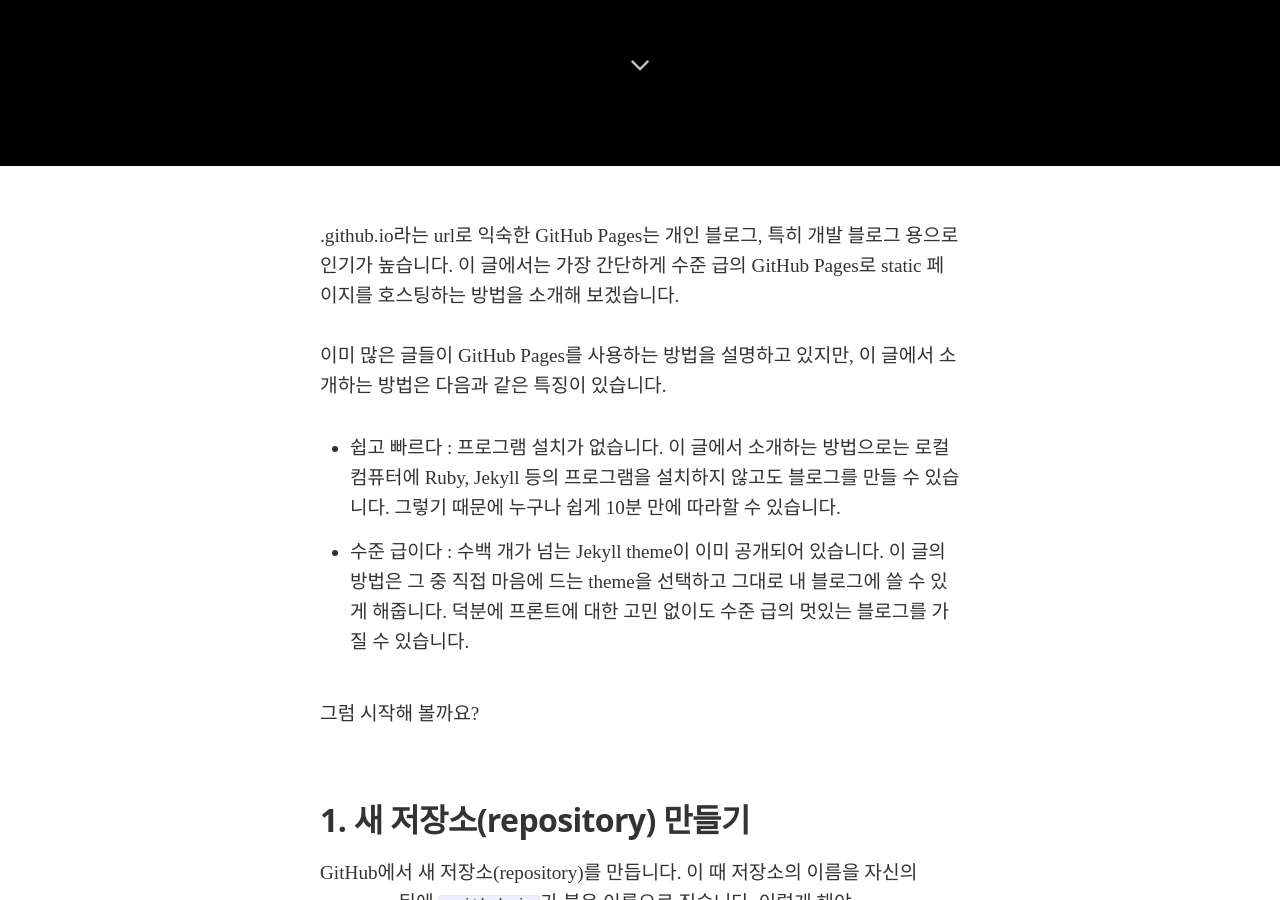
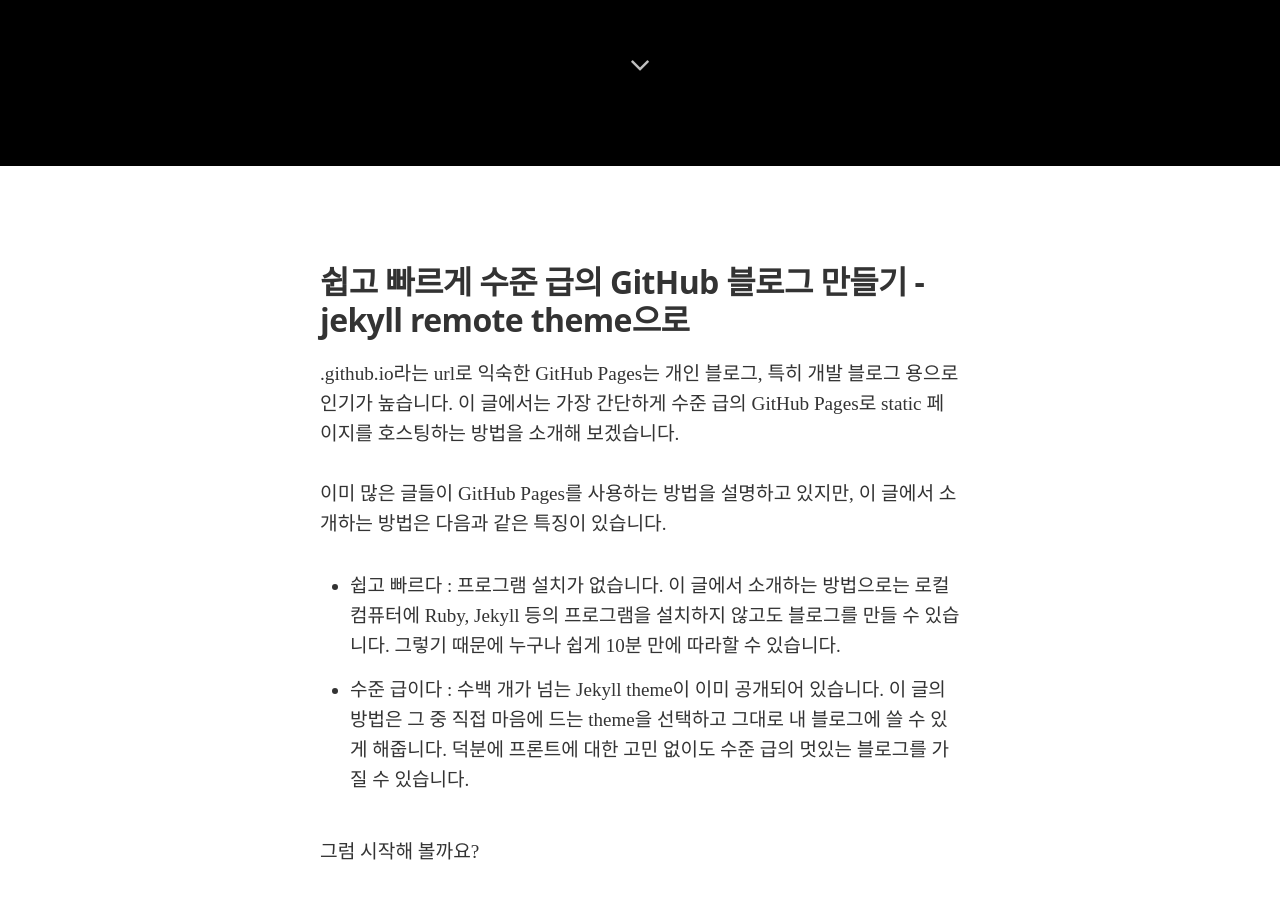
Before and after one commit to dreamgonfly/dreamgonfly.github.io, a Jekyll site: the page built from _posts/2018-01-27-jekyll-remote-theme.markdown, in a window 1280 px wide and 900 px high, scrolled down 734 px. Built offline with Jekyll 4.4.1, drawn with Linux system fonts in a browser that asks for light colours; nearby versions of some CDN libraries; some web fonts are replaced; comment, search, counter and statistics services are not loaded.

Commit message:
Add title to jekyll remote theme

```diff
--- a/_posts/2018-01-27-jekyll-remote-theme.markdown
+++ b/_posts/2018-01-27-jekyll-remote-theme.markdown
@@ -6,6 +6,8 @@
 image: /assets/article_images/2014-08-29-welcome-to-jekyll/desktop.JPG
 comments: true
 ---
+# 쉽고 빠르게 수준 급의 GitHub 블로그 만들기 - jekyll remote theme으로
+
 .github.io라는 url로 익숙한 GitHub Pages는 개인 블로그, 특히 개발 블로그 용으로 인기가 높습니다. 이 글에서는 가장 간단하게 수준 급의 GitHub Pages로 static 페이지를 호스팅하는 방법을 소개해 보겠습니다.
 
 이미 많은 글들이 GitHub Pages를 사용하는 방법을 설명하고 있지만, 이 글에서 소개하는 방법은 다음과 같은 특징이 있습니다.
```
